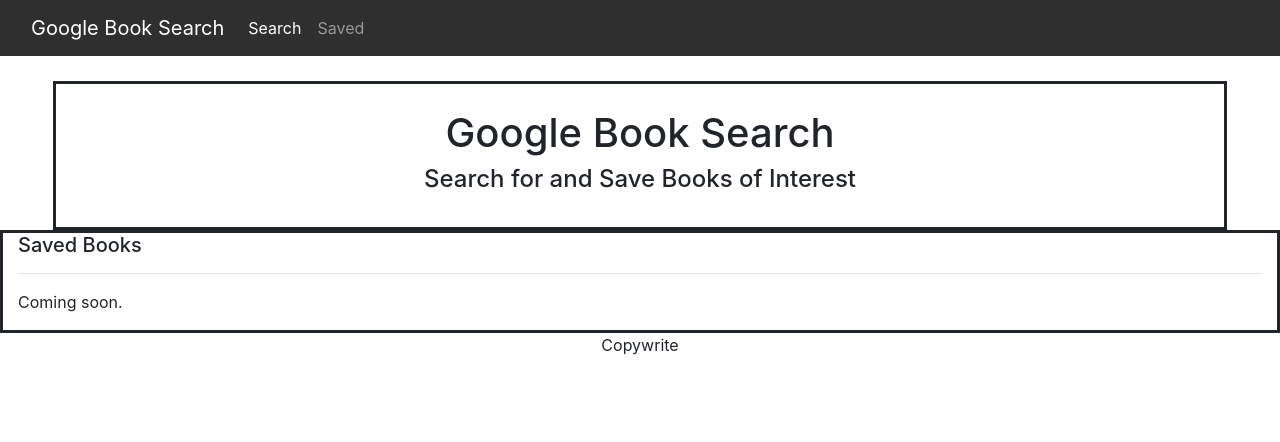
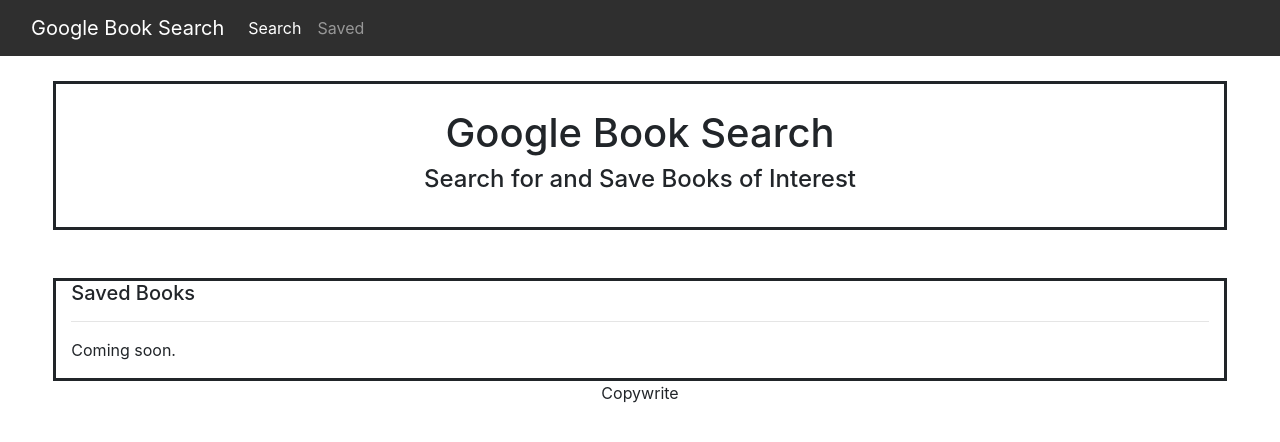
Before and after one commit to hill1635/hill-book-search, a React (Create React App) app in the folder client/: page /saved in a window 1280 px wide. Shown: the top 442 px of the page. Built offline with nearby package versions, Linux system fonts and the light colour scheme.

Commit message:
SavedDiv styling.

```diff
--- a/client/src/components/SavedDiv/index.js
+++ b/client/src/components/SavedDiv/index.js
@@ -3,7 +3,7 @@
 
 function SavedDiv() {
   return (
-    <div className="savedDiv col-12 mx-auto">
+    <div className="savedDiv col-11 mx-auto mt-5">
       <h5>Saved Books</h5>
       <hr></hr>
       <p>Coming soon.</p>
```
